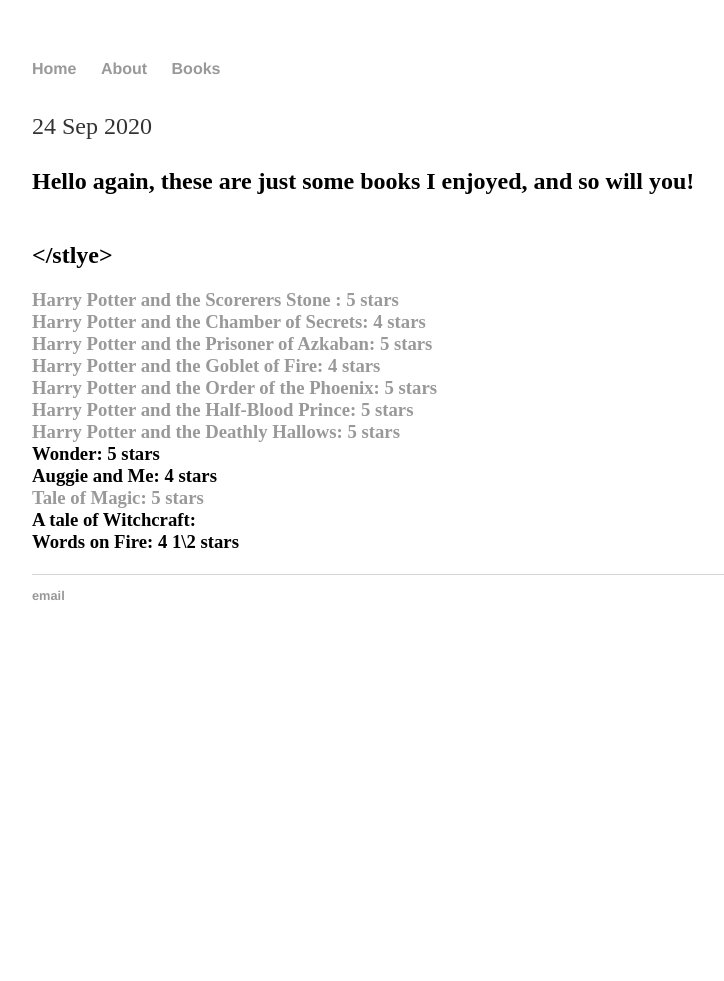
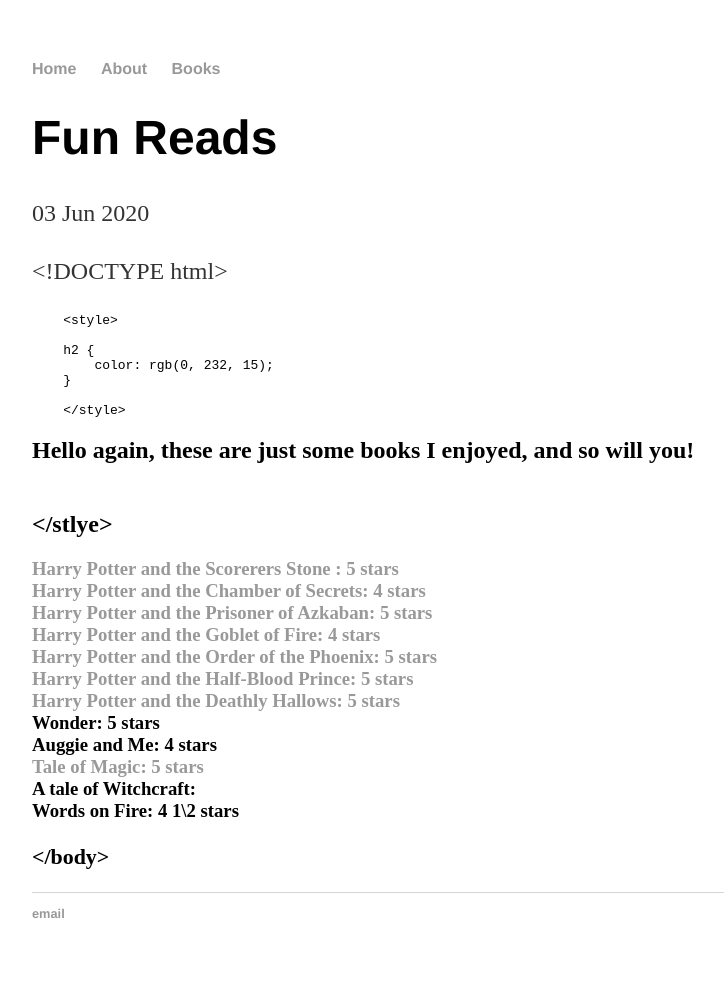
Before and after one commit to meerkatbhat/meerkatbhat, a Jekyll site: the page built from _posts/2020-06-3-Fun Reads.md, in a window 1280 px wide. Shown: the whole page, without its empty margins (160-884 px from the left). Built offline with Jekyll 4.4.1, drawn with Linux system fonts in a browser that asks for light colours; our own code applies the rules of GitHub Pages for plain Markdown files; before the commit the page ends 900 px from its top, so only the background shows below that.

Commit message:
Update 2020-06-3-Fun Reads.md

```diff
--- a/_posts/2020-06-3-Fun Reads.md
+++ b/_posts/2020-06-3-Fun Reads.md
@@ -2,6 +2,7 @@
 layout: post
 title: "Fun Reads"
 date: 2020-06-3
+---
 <!DOCTYPE html>
  <title>CSS Basics</title>
         <style>
@@ -11,7 +12,7 @@
         }
 
         </style>
----
+<body>
 <h2>Hello again, these are just some books
 I enjoyed, and so will you!<h2> <br>
   </stlye>
@@ -31,3 +32,4 @@
 A tale of Witchcraft:<br>
  <div class="blurb">
  Words on Fire: 4 1\2 stars <br> <h3>
+  </body>
```
